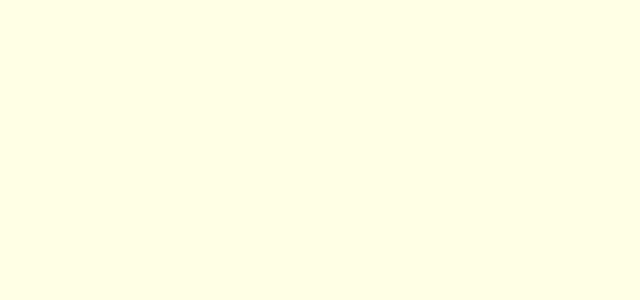
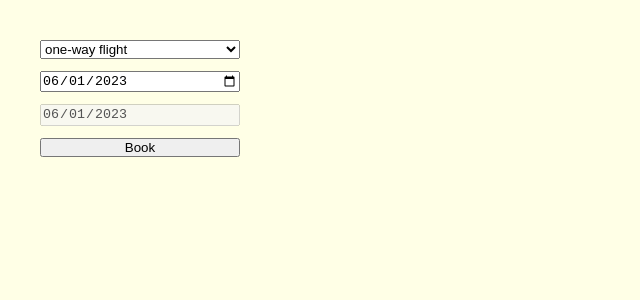
Before and after one commit to mikhail-filin/7guis-angular16, an Angular app: page /flight-booker in a window 1280 px wide. Before the commit this address led to /. Shown: the top 300 px of the page, without its empty margins (0-640 px from the left). Built offline with nearby package versions, Linux system fonts and the light colour scheme.

Commit message:
Add flight booker component (#6)

```diff
--- /dev/null
+++ b/src/app/components/flight-booker/component/flight-booker.component.html
@@ -0,0 +1,21 @@
+<select [ngModel]="selectedFlightType()"
+        (ngModelChange)="selectedFlightType.set($event)">
+    <option *ngFor="let flightType of flightTypes"
+            [value]="flightType.value">
+        {{ flightType.text }}
+    </option>
+</select>
+
+<input type="date"
+       [valueAsDate]="startDate()"
+       (change)="setNewDate(startDate, $event)"/>
+
+<input type="date"
+       [valueAsDate]="endDate()"
+       [disabled]="isOneWay()"
+       (change)="setNewDate(endDate, $event)"/>
+
+<button [disabled]="!isStartDateValid()"
+        (click)="bookFlight()">
+    Book
+</button>
--- /dev/null
+++ b/src/app/components/flight-booker/component/flight-booker.component.scss
@@ -0,0 +1,8 @@
+@use '../../../../styles/variables';
+
+:host {
+	display: flex;
+	flex-direction: column;
+	width: 200px;
+	gap: variables.$gap;
+}
--- /dev/null
+++ b/src/app/components/flight-booker/component/flight-booker.component.ts
@@ -0,0 +1,50 @@
+import { Component, computed, signal, WritableSignal } from '@angular/core';
+import { SelectOption } from '../../../models/select-option.model';
+import { ONE_WAY_FLIGHT, RETURN_FLIGHT } from '../flight-types.const';
+
+@Component({
+  selector: 'guis-flight-booker',
+  templateUrl: './flight-booker.component.html',
+  styleUrls: ['./flight-booker.component.scss']
+})
+export class FlightBookerComponent {
+  protected selectedFlightType = signal(ONE_WAY_FLIGHT);
+  protected startDate = signal(new Date());
+  protected endDate = signal(new Date());
+
+  protected isOneWay = computed(() => {
+    return this.selectedFlightType() === ONE_WAY_FLIGHT;
+  });
+  protected isStartDateValid = computed(() => {
+    return this.isOneWay() ||
+      !this.isOneWay() && this.startDate() <= this.endDate();
+  });
+  protected readonly flightTypes: SelectOption[] = [
+    {
+      value: ONE_WAY_FLIGHT,
+      text: 'one-way flight'
+    },
+    {
+      value: RETURN_FLIGHT,
+      text: 'return flight'
+    }
+  ];
+
+  setNewDate(signal: WritableSignal<Date>, event: Event) {
+    const targetEl = event.target as HTMLInputElement;
+    if (!targetEl.valueAsDate) {
+      return;
+    }
+
+    signal.set(targetEl.valueAsDate);
+  }
+
+  bookFlight() {
+    const messageBase = 'You have booked a';
+    const departureDateString = this.startDate().toLocaleDateString('en-gb');
+
+    this.isOneWay() ?
+      alert(`${messageBase} one-way flight on ${departureDateString}`) :
+      alert(`${messageBase} return flight, departing on ${departureDateString} and returning on ${this.endDate().toLocaleDateString('en-gb')}`);
+  }
+}
--- /dev/null
+++ b/src/app/components/flight-booker/flight-types.const.ts
@@ -0,0 +1,2 @@
+export const ONE_WAY_FLIGHT = 'one-way';
+export const RETURN_FLIGHT = 'return-flight';
--- a/src/app/components/main/main.component.html
+++ b/src/app/components/main/main.component.html
@@ -12,7 +12,7 @@
         <ol>
             <li><a routerLink="/counter">Counter</a></li>
             <li><a routerLink="/temperature-converter">Temperature converter</a></li>
-            <li>Flight booker</li>
+            <li><a routerLink="/flight-booker">Flight booker</a></li>
             <li>Timer</li>
             <li>CRUD</li>
             <li>Circle Drawer</li>
--- /dev/null
+++ b/src/app/models/select-option.model.ts
@@ -0,0 +1,4 @@
+export interface SelectOption {
+  text: string;
+  value: string;
+}
```
Also changed, not shown: src/app/app.module.ts (+5 -2 lines), 1 other file (tests, documents, lock files or other folders).
